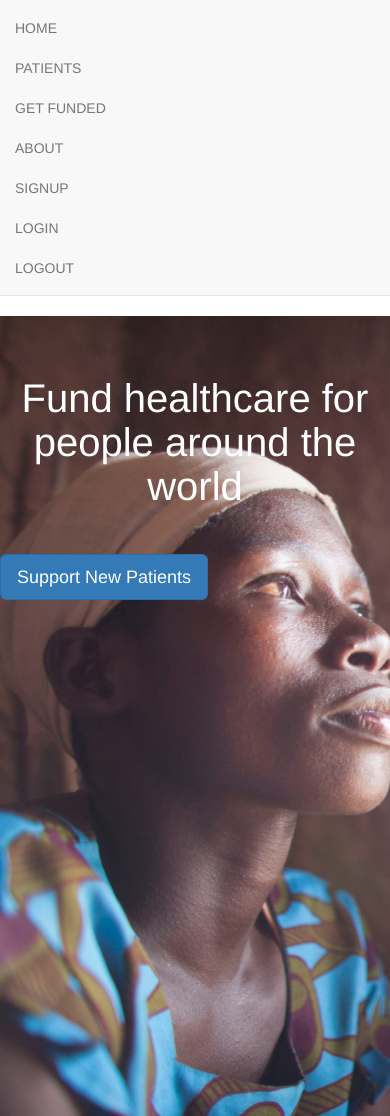
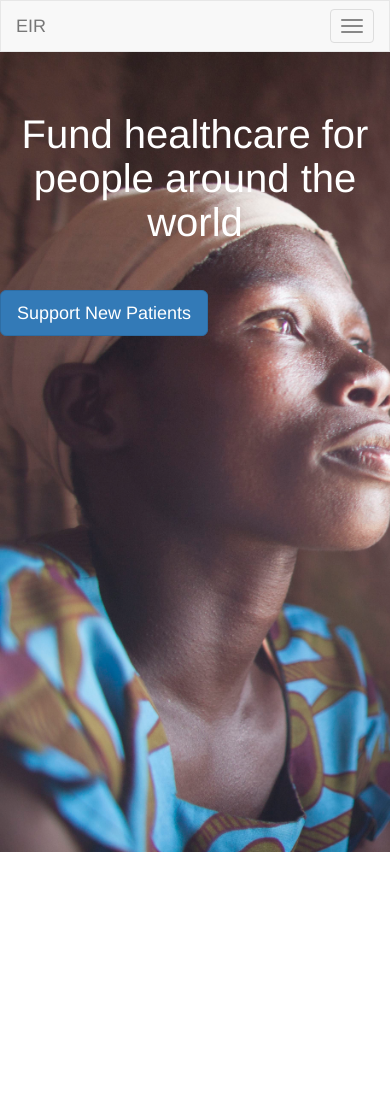
Before and after one commit to garysye/CeruleanArthropods, a website: page client/index.html in a window 390 px wide. After the commit the page ends 852 px from the top, so only its background shows below. Drawn offline with nearby package versions, Linux system fonts and the light colour scheme; some packages are replaced by stand-ins of ours; a script that the page names is missing.

Commit message:
fixes navbar rendering for mobile and small screens

```diff
--- a/client/index.html
+++ b/client/index.html
@@ -19,9 +19,21 @@
 
 </head>
 <body ng-app="eir">
-  <nav class="navbar container-fluid navbar-default navbar-static-top">
+
+  <nav ng-init="navCollapsed = true" ng-click="navCollapsed = !navCollapsed" class="navbar navbar-default">
+    <div class="container-fluid">
+
+      <div class="navbar-header">
+        <button type="button" ng-click="isCollapsed = !isCollapsed" class="navbar-toggle">
+          <span class="icon-bar"></span>
+          <span class="icon-bar"></span>
+          <span class="icon-bar"></span>
+        </button>
+        <a href="#/home" class="navbar-brand">EIR</a>
+      </div>
+
+      <div ng-class="{'in':!navCollapsed}" class="collapse navbar-collapse">
         <ul class="nav navbar-nav">
-      <li><a href="#/home">HOME</a></li>
           <li><a href="#/patients">PATIENTS</a></li>
           <li><a href="#/get-funded">GET FUNDED</a></li>
           <li><a href="#/about">ABOUT</a></li>
@@ -29,15 +41,15 @@
           <li><a href="#/login">LOGIN</a></li>
           <li><a href="#/logout">LOGOUT</a></li>
         </ul>
+      </div>
+
+    </div>
   </nav>
 
 
    <div ng-view></div>
 
 
-  <!-- <footer>
-    Footer, Copyright 2015
-  </footer> -->
 
   <!-- Main app JS files -->
   <script src="services/factory.js"></script>
--- a/client/styles.css
+++ b/client/styles.css
@@ -15,15 +15,11 @@
 
 .home-button {
 
-   /*position: absolute;
-   left: 50%;
-   bottom: 100px;
-   height: 60px;
-   width: 300px;
-   border-radius: 5px;
-   font-size: 20px;
-   display: inline-block;*/
    margin-top: 2em;
+}
+
+nav.navbar {
+  margin-bottom: 0;
 }
 
 .patients-background {
```
Lines whose indentation alone changed are shown as unchanged.
